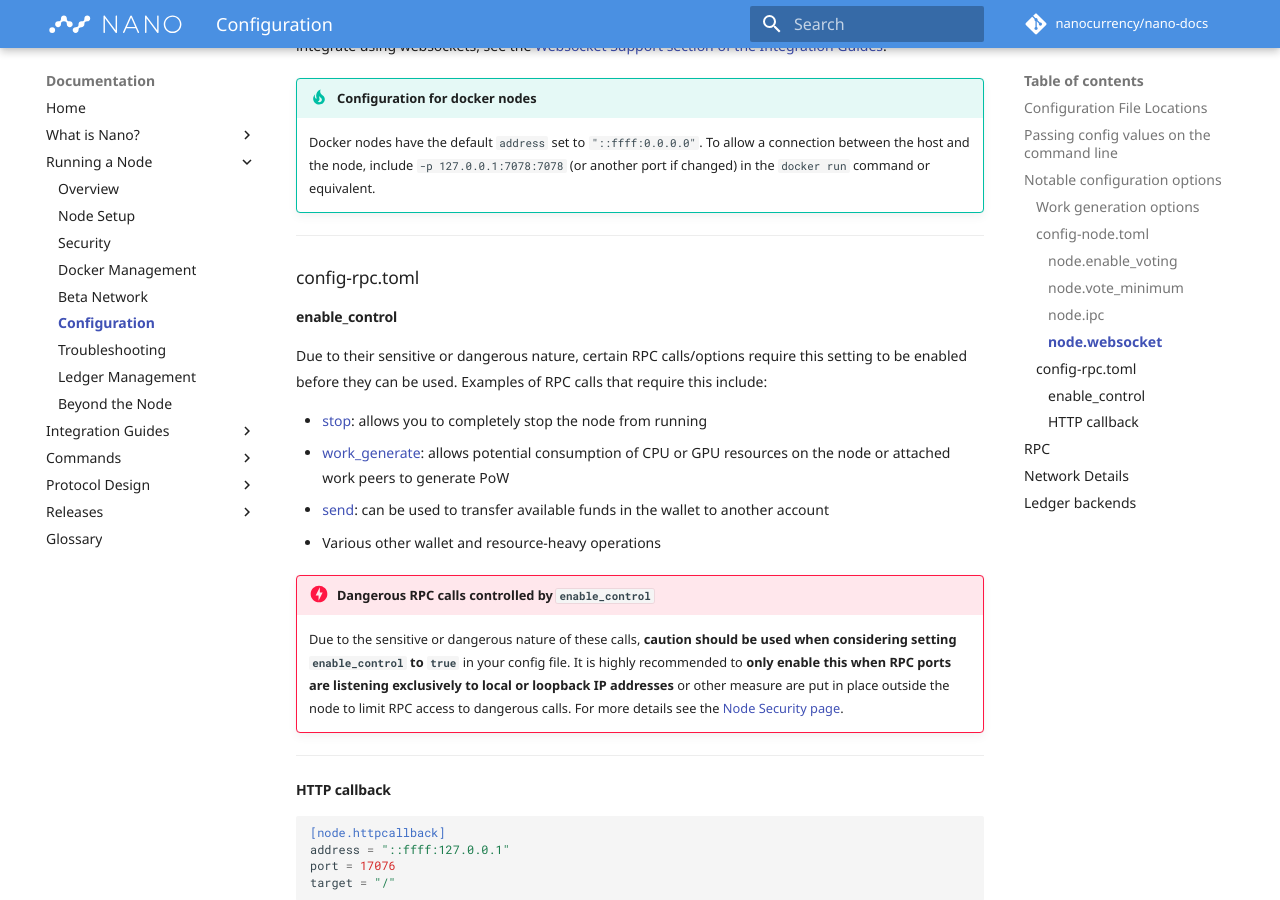
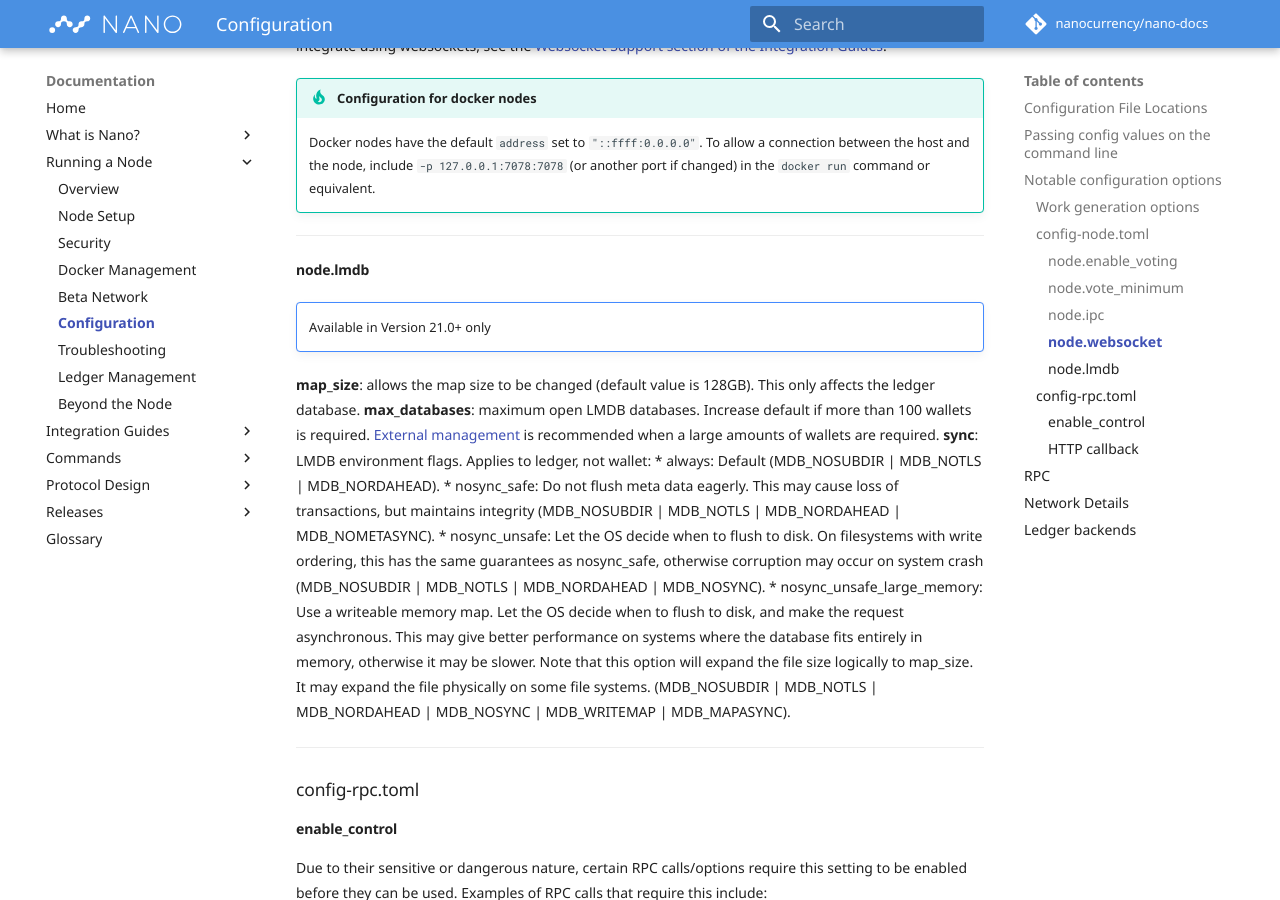
Before and after one commit to nanocurrency/nano-docs, an MkDocs documentation site: the page built from docs/running-a-node/configuration.md, in a window 1280 px wide and 900 px high, scrolled down 2688 px. Built offline with MkDocs 1.6.1 and Material for MkDocs 9.7.7, drawn with Linux system fonts in a browser that asks for light colours; comment, search, counter and statistics services are not loaded.

Commit message:
LMDB sync options and new config settings
https://github.com/nanocurrency/nano-node/pull/2588

```diff
--- a/docs/running-a-node/configuration.md
+++ b/docs/running-a-node/configuration.md
@@ -219,6 +219,21 @@
 
 ---
 
+#### node.lmdb
+
+!!! note ""
+    Available in Version 21.0+ only
+
+**map_size**: allows the map size to be changed (default value is 128GB). This only affects the ledger database.
+**max_databases**: maximum open LMDB databases. Increase default if more than 100 wallets is required. [External management](/integration-guides/key-management/) is recommended when a large amounts of wallets are required.
+**sync**: LMDB environment flags. Applies to ledger, not wallet:
+* always: Default (MDB_NOSUBDIR | MDB_NOTLS | MDB_NORDAHEAD).
+* nosync_safe: Do not flush meta data eagerly. This may cause loss of transactions, but maintains integrity (MDB_NOSUBDIR | MDB_NOTLS | MDB_NORDAHEAD | MDB_NOMETASYNC).
+* nosync_unsafe: Let the OS decide when to flush to disk. On filesystems with write ordering, this has the same guarantees as nosync_safe, otherwise corruption may occur on system crash (MDB_NOSUBDIR | MDB_NOTLS | MDB_NORDAHEAD | MDB_NOSYNC).
+* nosync_unsafe_large_memory: Use a writeable memory map. Let the OS decide when to flush to disk, and make the request asynchronous. This may give better performance on systems where the database fits entirely in memory, otherwise it may be slower. Note that this option will expand the file size logically to map_size. It may expand the file physically on some file systems. (MDB_NOSUBDIR | MDB_NOTLS | MDB_NORDAHEAD | MDB_NOSYNC | MDB_WRITEMAP | MDB_MAPASYNC).
+
+---
+
 ### config-rpc.toml
 
 #### enable_control
```
